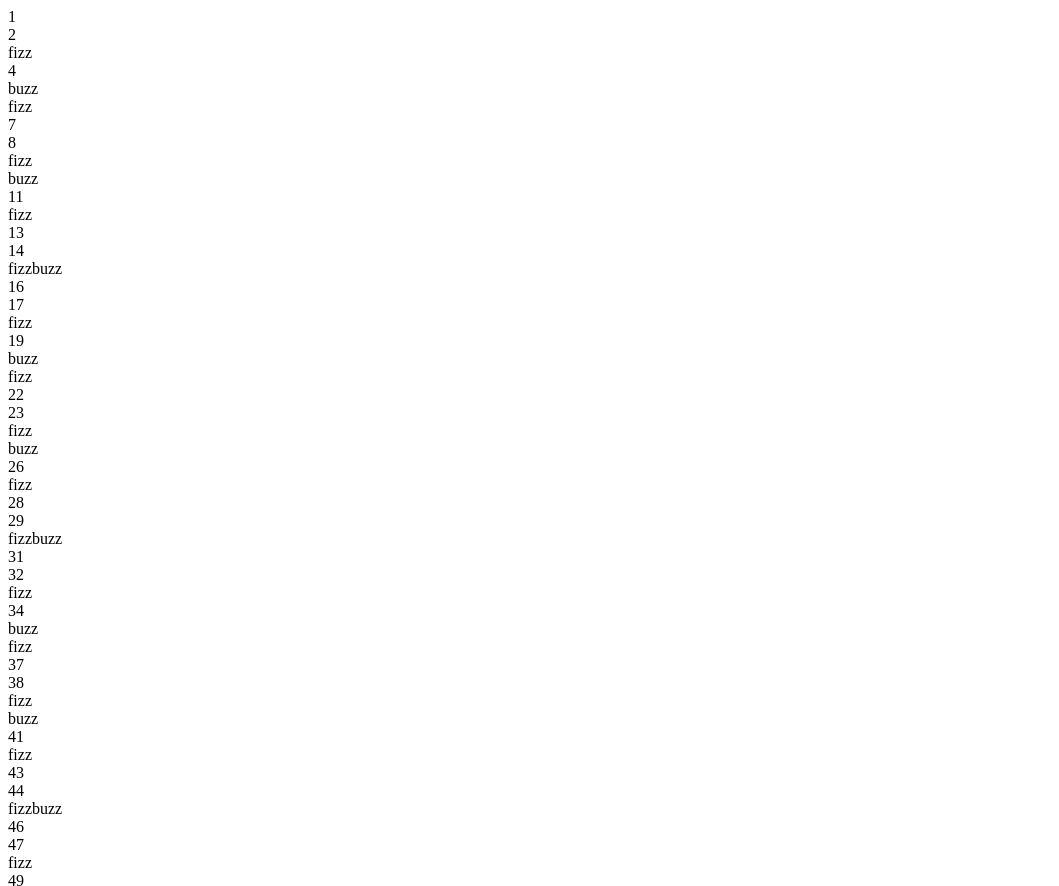
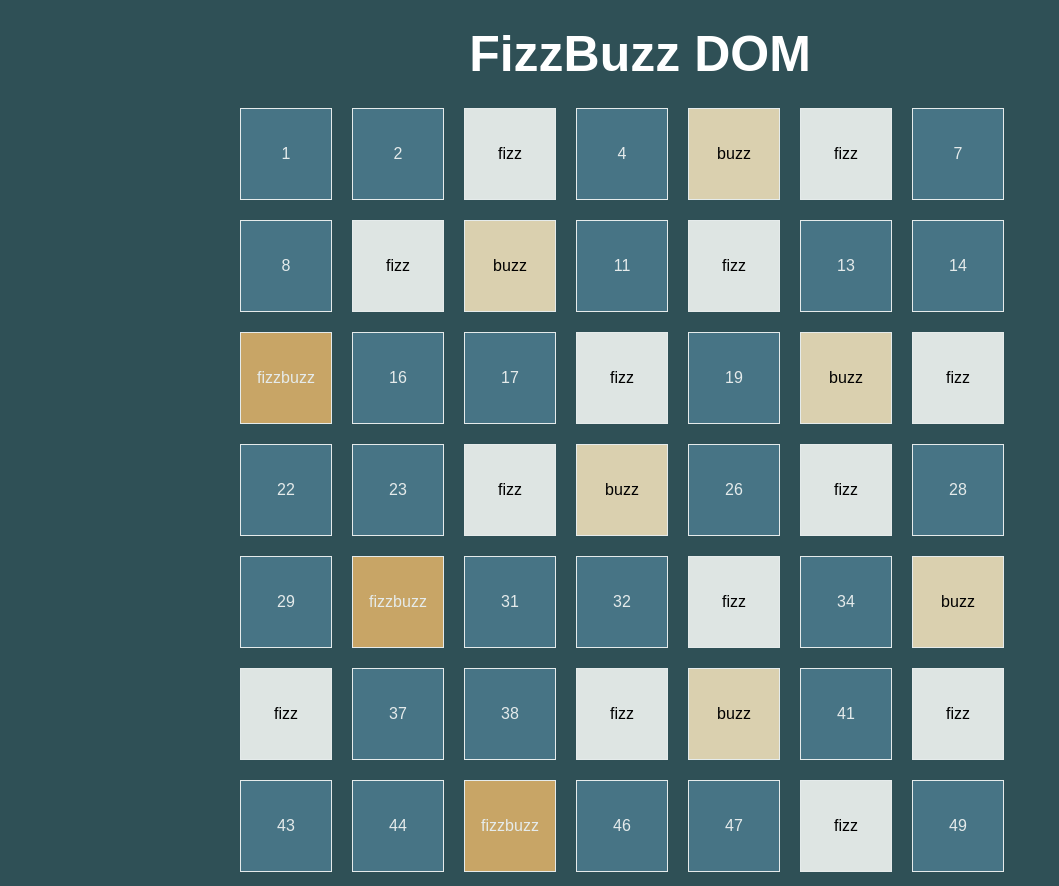
Before and after one commit to christiansaccani/js-fizzbuzz, a plain HTML site: page index.html in a window 1280 px wide. Shown: the top 886 px of the page, without its empty margins (0-1059 px from the left). Drawn offline with Linux system fonts and the light colour scheme.

Commit message:
Exercise Done! (Bonus Done!)

```diff
--- a/index.html
+++ b/index.html
@@ -4,11 +4,18 @@
     <meta charset="UTF-8">
     <meta name="viewport" content="width=device-width, initial-scale=1.0">
     <title>Fizz Buzz</title>
+
+    <link rel="stylesheet" href="style.css">
 </head>
 <body>
 
-    <div id="grill">
 
+
+    <div class="container">
+        <h1>FizzBuzz DOM</h1>
+        <div id="grill">
+
+        </div>
     </div>
 
     <script type="text/javascript" src="script.js">
--- a/script.js
+++ b/script.js
@@ -8,11 +8,22 @@ for (let i=1; i<=100; i++) {
     grillElement.append(newElement);
 
     if (i % 3 == 0 && i % 5 != 0) {
+
         newElement.innerHTML = "fizz";
+        newElement.style.backgroundColor = "#dee5e3";
+        newElement.style.color = "black";
+
     } else if (i % 3 != 0 && i % 5 == 0) {
+
         newElement.innerHTML = "buzz";
+        newElement.style.backgroundColor = "#dad0af";
+        newElement.style.color = "black";
+
     } else if (i % 3 == 0 && i % 5 == 0) {
+
         newElement.innerHTML = "fizzbuzz";
+        newElement.style.backgroundColor = "#c8a566";
+
     } else {
         newElement.innerHTML = i;
     }
--- a/style.css
+++ b/style.css
@@ -0,0 +1,43 @@
+* {
+    margin: 0;
+    padding: 0;
+    font-family: sans-serif;
+}
+
+body {
+    background-color: #2f5056;
+}
+
+h1 {
+    font-size: 50px;
+    margin-top: 0.5em;
+    margin-bottom: 0.5em;
+    color: white;
+}
+
+.container {
+    display: flex;
+    flex-direction: column;
+    align-items: center;
+}
+
+#grill {
+    display: flex;
+    flex-flow: row wrap;
+    gap: 20px;
+    width: 800px;
+}
+
+.square {
+    display: flex;
+    justify-content: center;
+    align-items: center;
+
+    padding: 20px;
+    background-color: #477485;
+    color: #e5ebeb;
+    border: 1px solid #e5ebeb;
+
+    width: 50px;
+    height: 50px;
+}
```
